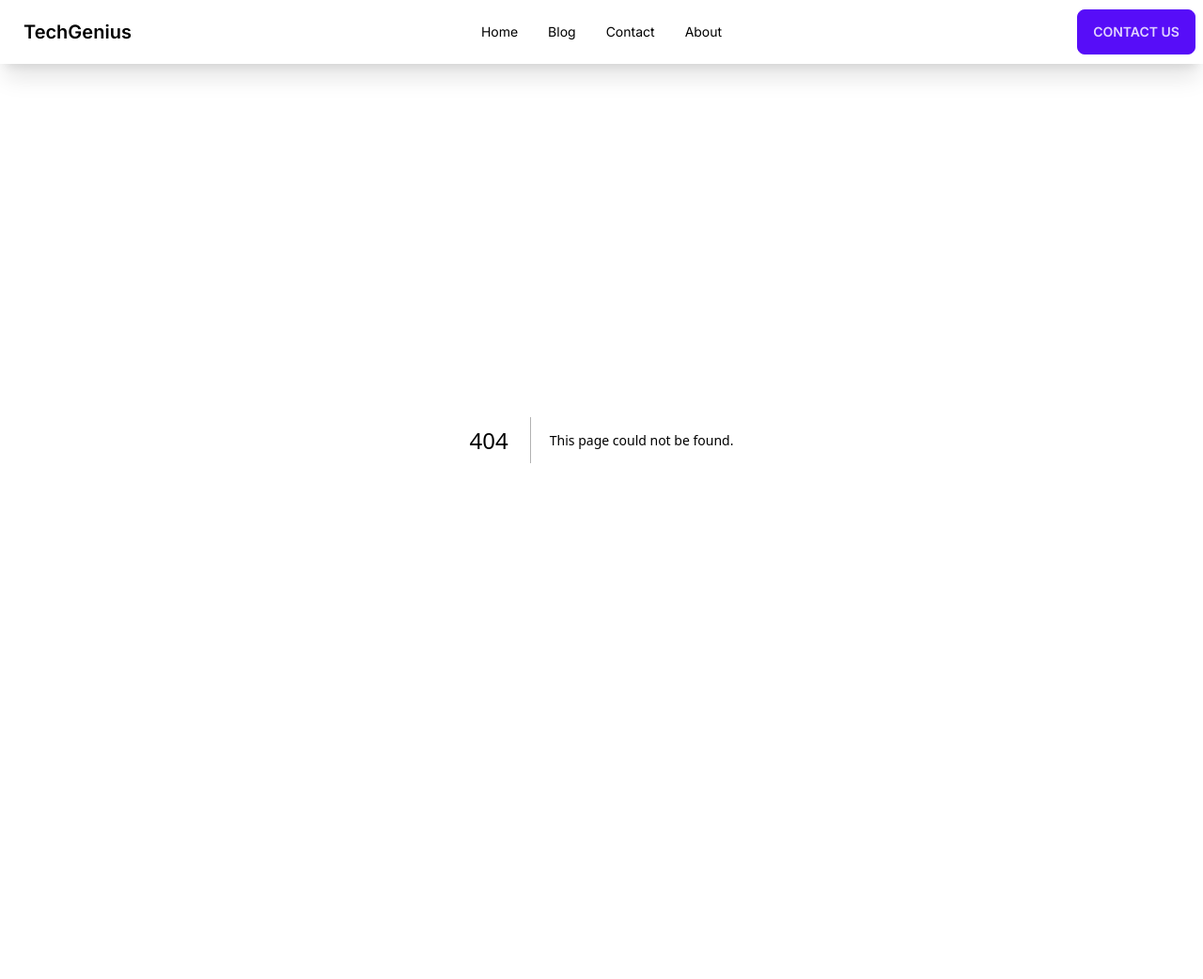
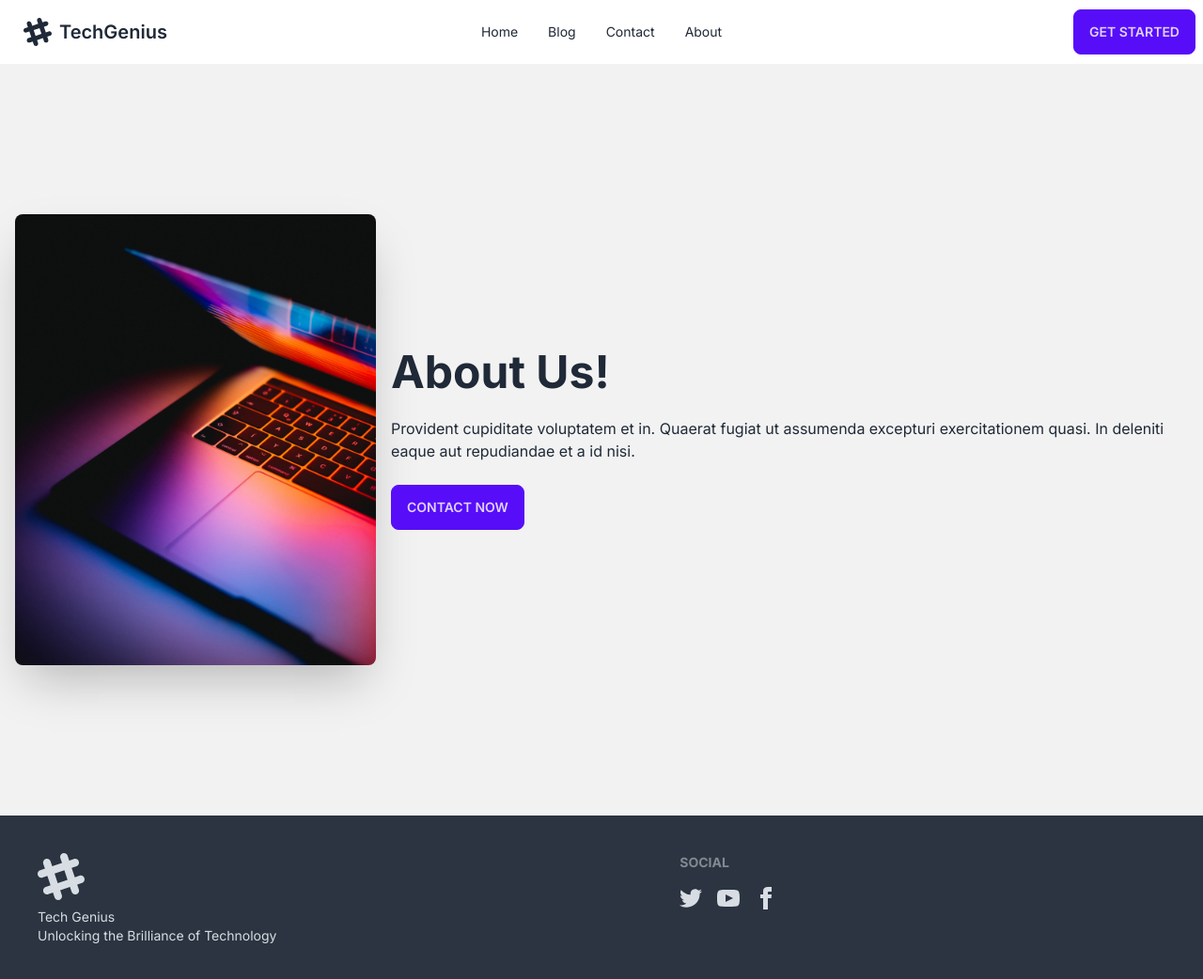
Before and after one commit to MehranMukhtar1/TechGenius-Website, a Next.js app: page /about in a window 1280 px wide. Before the commit this address had no page. Shown: the top 1042 px of the page at 94% size. Before the commit the page ends 868 px from the top, so only its background shows below. Built offline with nearby package versions, Linux system fonts and the light colour scheme.

Commit message:
Add Footer and change navbar

```diff
--- /dev/null
+++ b/src/app/about/page.js
@@ -0,0 +1,25 @@
+import React from 'react'
+import {BsTelephoneForward} from "react-icons/bs";
+import {HiOutlineMail} from "react-icons/hi"
+import {IoLocationOutline} from "react-icons/io5";
+import dynamic from 'next/dynamic';
+import Link from 'next/link';
+
+
+function Contact() {
+
+  return (
+    <div className="hero min-h-screen bg-base-200">
+    <div className="hero-content flex-col lg:flex-row">
+      <img src="/about.jpg" className="max-w-sm rounded-lg shadow-2xl" />
+      <div>
+        <h1 className="text-5xl font-bold">About Us!</h1>
+        <p className="py-6">Provident cupiditate voluptatem et in. Quaerat fugiat ut assumenda excepturi exercitationem quasi. In deleniti eaque aut repudiandae et a id nisi.</p>
+        <Link href={"/contact"} className="btn btn-primary">Contact Now</Link>
+      </div>
+    </div>
+  </div>
+  )
+}
+
+export default Contact;
--- a/src/app/layout.js
+++ b/src/app/layout.js
@@ -1,6 +1,7 @@
 import './globals.css'
 import { Inter } from 'next/font/google'
 import Navbar from '@/components/Navbar'
+import Footer from '@/components/Footer'
 
 const inter = Inter({ subsets: ['latin'] })
 
@@ -16,6 +17,8 @@
     <Navbar/>
 
         {children}
+
+        <Footer/>
         </body>
     </html>
   )
--- /dev/null
+++ b/src/components/Footer.js
@@ -0,0 +1,22 @@
+import React from 'react'
+
+function Footer() {
+  return (
+    <footer className="footer p-10 bg-neutral text-neutral-content">
+  <div>
+    <svg width="50" height="50" viewBox="0 0 24 24" xmlns="http://www.w3.org/2000/svg" fillRule="evenodd" clip-rule="evenodd" className="fill-current"><path d="M22.672 15.226l-2.432.811.841 2.515c.33 1.019-.209 2.127-1.23 2.456-1.15.325-2.148-.321-2.463-1.226l-.84-2.518-5.013 1.677.84 2.517c.391 1.203-.434 2.542-1.831 2.542-.88 0-1.601-.564-1.86-1.314l-.842-2.516-2.431.809c-1.135.328-2.145-.317-2.463-1.229-.329-1.018.211-2.127 1.231-2.456l2.432-.809-1.621-4.823-2.432.808c-1.355.384-2.558-.59-2.558-1.839 0-.817.509-1.582 1.327-1.846l2.433-.809-.842-2.515c-.33-1.02.211-2.129 1.232-2.458 1.02-.329 2.13.209 2.461 1.229l.842 2.515 5.011-1.677-.839-2.517c-.403-1.238.484-2.553 1.843-2.553.819 0 1.585.509 1.85 1.326l.841 2.517 2.431-.81c1.02-.33 2.131.211 2.461 1.229.332 1.018-.21 2.126-1.23 2.456l-2.433.809 1.622 4.823 2.433-.809c1.242-.401 2.557.484 2.557 1.838 0 .819-.51 1.583-1.328 1.847m-8.992-6.428l-5.01 1.675 1.619 4.828 5.011-1.674-1.62-4.829z"></path></svg>
+    <p>Tech Genius <br/>Unlocking the Brilliance of Technology</p>
+  </div>
+  <div>
+    <span className="footer-title">Social</span>
+    <div className="grid grid-flow-col gap-4">
+      <a><svg xmlns="http://www.w3.org/2000/svg" width="24" height="24" viewBox="0 0 24 24" className="fill-current"><path d="M24 4.557c-.883.392-1.832.656-2.828.775 1.017-.609 1.798-1.574 2.165-2.724-.951.564-2.005.974-3.127 1.195-.897-.957-2.178-1.555-3.594-1.555-3.179 0-5.515 2.966-4.797 6.045-4.091-.205-7.719-2.165-10.148-5.144-1.29 2.213-.669 5.108 1.523 6.574-.806-.026-1.566-.247-2.229-.616-.054 2.281 1.581 4.415 3.949 4.89-.693.188-1.452.232-2.224.084.626 1.956 2.444 3.379 4.6 3.419-2.07 1.623-4.678 2.348-7.29 2.04 2.179 1.397 4.768 2.212 7.548 2.212 9.142 0 14.307-7.721 13.995-14.646.962-.695 1.797-1.562 2.457-2.549z"></path></svg></a>
+      <a><svg xmlns="http://www.w3.org/2000/svg" width="24" height="24" viewBox="0 0 24 24" className="fill-current"><path d="M19.615 3.184c-3.604-.246-11.631-.245-15.23 0-3.897.266-4.356 2.62-4.385 8.816.029 6.185.484 8.549 4.385 8.816 3.6.245 11.626.246 15.23 0 3.897-.266 4.356-2.62 4.385-8.816-.029-6.185-.484-8.549-4.385-8.816zm-10.615 12.816v-8l8 3.993-8 4.007z"></path></svg></a>
+      <a><svg xmlns="http://www.w3.org/2000/svg" width="24" height="24" viewBox="0 0 24 24" className="fill-current"><path d="M9 8h-3v4h3v12h5v-12h3.642l.358-4h-4v-1.667c0-.955.192-1.333 1.115-1.333h2.885v-5h-3.808c-3.596 0-5.192 1.583-5.192 4.615v3.385z"></path></svg></a>
+    </div>
+  </div>
+</footer>
+  )
+}
+
+export default Footer
--- a/src/components/Navbar.js
+++ b/src/components/Navbar.js
@@ -16,7 +16,7 @@
       <li><Link href={"/about"}>About</Link></li>
       </ul>
     </div>
-    <a className="btn btn-ghost normal-case text-xl">TechGenius</a>
+    <a className="btn btn-ghost normal-case text-xl">  <svg width="30" height="30" viewBox="0 0 24 24" xmlns="http://www.w3.org/2000/svg" fillRule="evenodd" clip-rule="evenodd" className="fill-current"><path d="M22.672 15.226l-2.432.811.841 2.515c.33 1.019-.209 2.127-1.23 2.456-1.15.325-2.148-.321-2.463-1.226l-.84-2.518-5.013 1.677.84 2.517c.391 1.203-.434 2.542-1.831 2.542-.88 0-1.601-.564-1.86-1.314l-.842-2.516-2.431.809c-1.135.328-2.145-.317-2.463-1.229-.329-1.018.211-2.127 1.231-2.456l2.432-.809-1.621-4.823-2.432.808c-1.355.384-2.558-.59-2.558-1.839 0-.817.509-1.582 1.327-1.846l2.433-.809-.842-2.515c-.33-1.02.211-2.129 1.232-2.458 1.02-.329 2.13.209 2.461 1.229l.842 2.515 5.011-1.677-.839-2.517c-.403-1.238.484-2.553 1.843-2.553.819 0 1.585.509 1.85 1.326l.841 2.517 2.431-.81c1.02-.33 2.131.211 2.461 1.229.332 1.018-.21 2.126-1.23 2.456l-2.433.809 1.622 4.823 2.433-.809c1.242-.401 2.557.484 2.557 1.838 0 .819-.51 1.583-1.328 1.847m-8.992-6.428l-5.01 1.675 1.619 4.828 5.011-1.674-1.62-4.829z"></path></svg>TechGenius</a>
   </div>
   <div className="navbar-center hidden lg:flex">
     <ul className="menu menu-horizontal px-1">
@@ -28,7 +28,7 @@
     </ul>
   </div>
   <div className="navbar-end">
-    <a className="btn btn-primary">Contact Us</a>
+    <Link href={"/articles"} className="btn btn-primary">Get Started</Link>
   </div>
 </div>
   )
```
Also changed, not shown: public/about.jpg (added).
